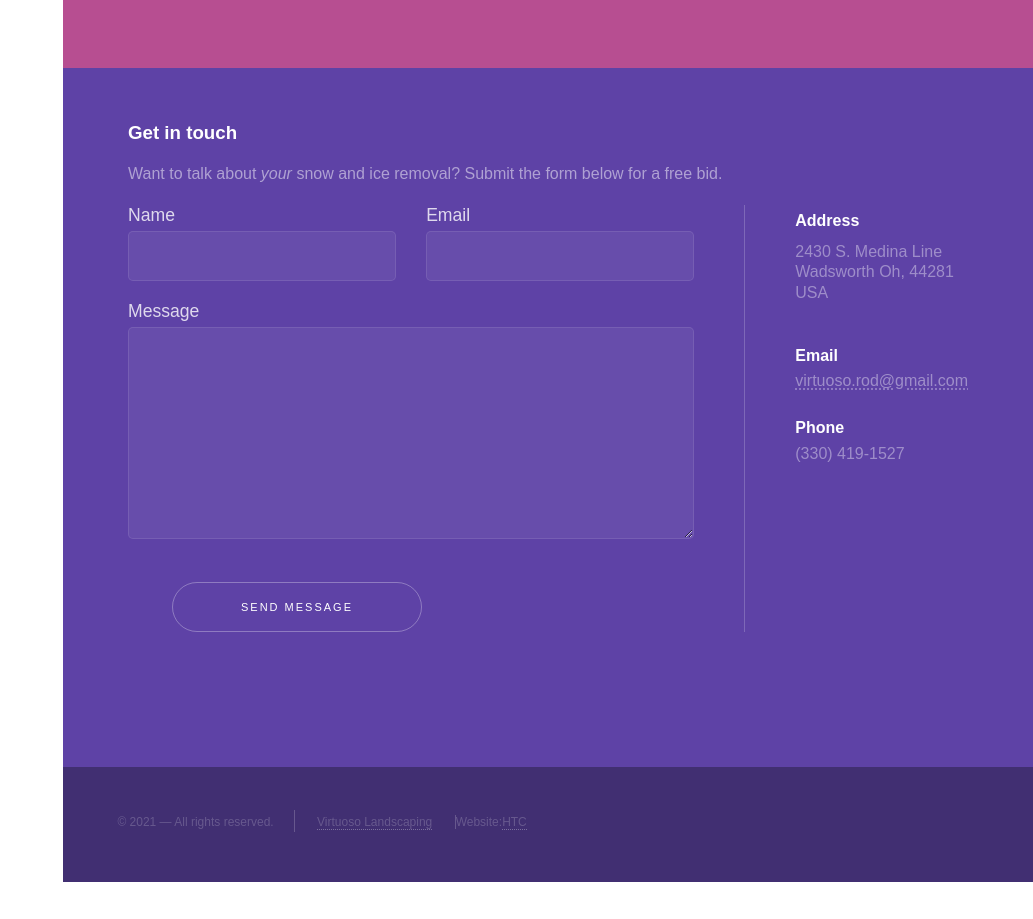
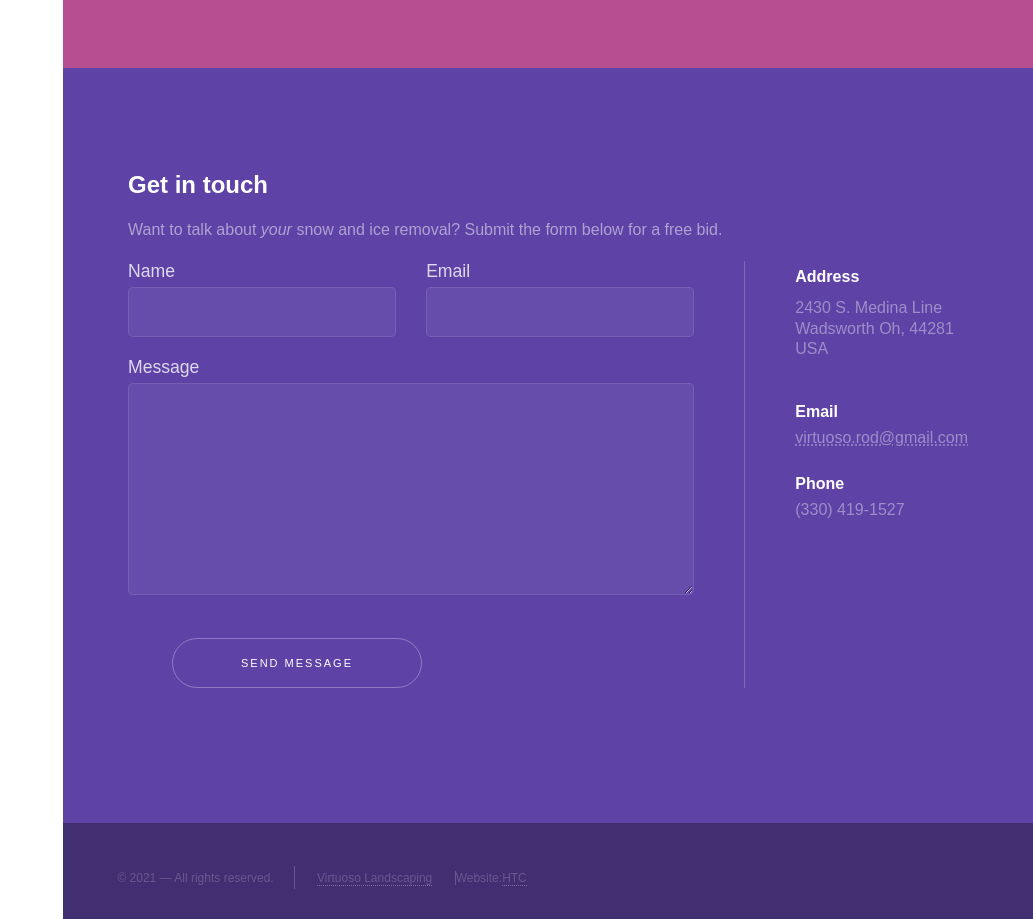
Before and after one commit to jaredh159/akron-snowmen, a Next.js app: page / in a window 1280 px wide. Shown: the part 2560-3479 px from the top of the page, without its empty margins (247-1280 px from the left). Before the commit the page ends 3442 px from the top, so only its background shows below. Built offline with nearby package versions, Linux system fonts and the light colour scheme.

Commit message:
fixed the header

```diff
--- a/components/ContactBlock.tsx
+++ b/components/ContactBlock.tsx
@@ -6,7 +6,7 @@ import BodyText from './BodyText';
 const ContactBlock: React.FC = () => {
   return (
     <div className={styles.entire} id="contact-us">
-      <h3 className={styles.mainHeader}>Get in touch</h3>
+      <h2 className={styles.mainHeader}>Get in touch</h2>
 
       <BodyText className={styles.mainText}>
         Want to talk about <i>your</i> snow and ice removal? Submit the form below for a
--- a/components/styles/ContactBlock.module.css
+++ b/components/styles/ContactBlock.module.css
@@ -38,6 +38,7 @@
 
 .mainHeader {
   color: white;
+  padding-top: 3rem;
 }
 
 .mainText {
```
